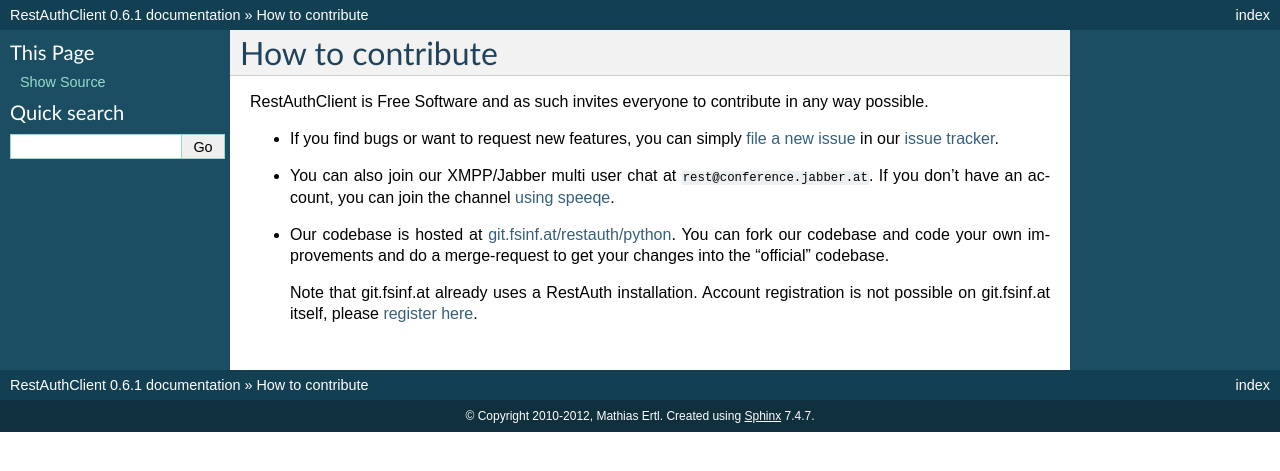
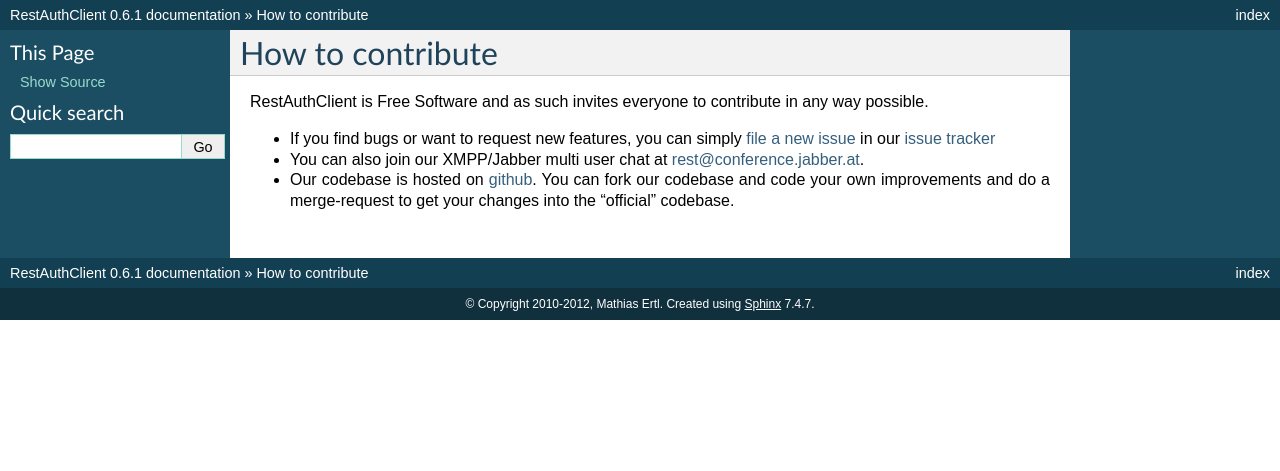
Before and after one commit to RestAuth/RestAuthClient, a Sphinx documentation site: the page built from doc/contribute.rst, in a window 1280 px wide. Shown: the top 471 px of the page. Built offline with Sphinx 7.4.7, drawn with Linux system fonts in a browser that asks for light colours.

Commit message:
update links

```diff
--- a/doc/contribute.rst
+++ b/doc/contribute.rst
@@ -3,15 +3,9 @@
 
 RestAuthClient is Free Software and as such invites everyone to contribute in any way possible.
 
-* If you find bugs or want to request new features, you can simply `file a new issue
-  <https://redmine.fsinf.at/projects/restauth-python/issues/new>`_ in our `issue tracker
-  <https://redmine.fsinf.at/projects/restauth-python>`_.
-* You can also join our XMPP/Jabber multi user chat at ``rest@conference.jabber.at``. If you don't
-  have an account, you can join the channel `using speeqe
-  <http://speeqe.com/room/rest@conference.jabber.at/>`_.
-* Our codebase is hosted at `git.fsinf.at/restauth/python <https://git.fsinf.at/restauth/python>`_.
+* If you find bugs or want to request new features, you can simply `file a new issue <issue-new_>`_
+  in our `issue tracker <issue_>`_
+* You can also join our XMPP/Jabber multi user chat at `rest@conference.jabber.at <muc_>`_.
+* Our codebase is hosted on `github <git-web_>`_.
   You can fork our codebase and code your own improvements and do a merge-request to get your
   changes into the "official" codebase.
-
-  Note that git.fsinf.at already uses a RestAuth installation. Account registration is not possible
-  on git.fsinf.at itself, please `register here <https://fsinf.at/user/register>`_.
```
